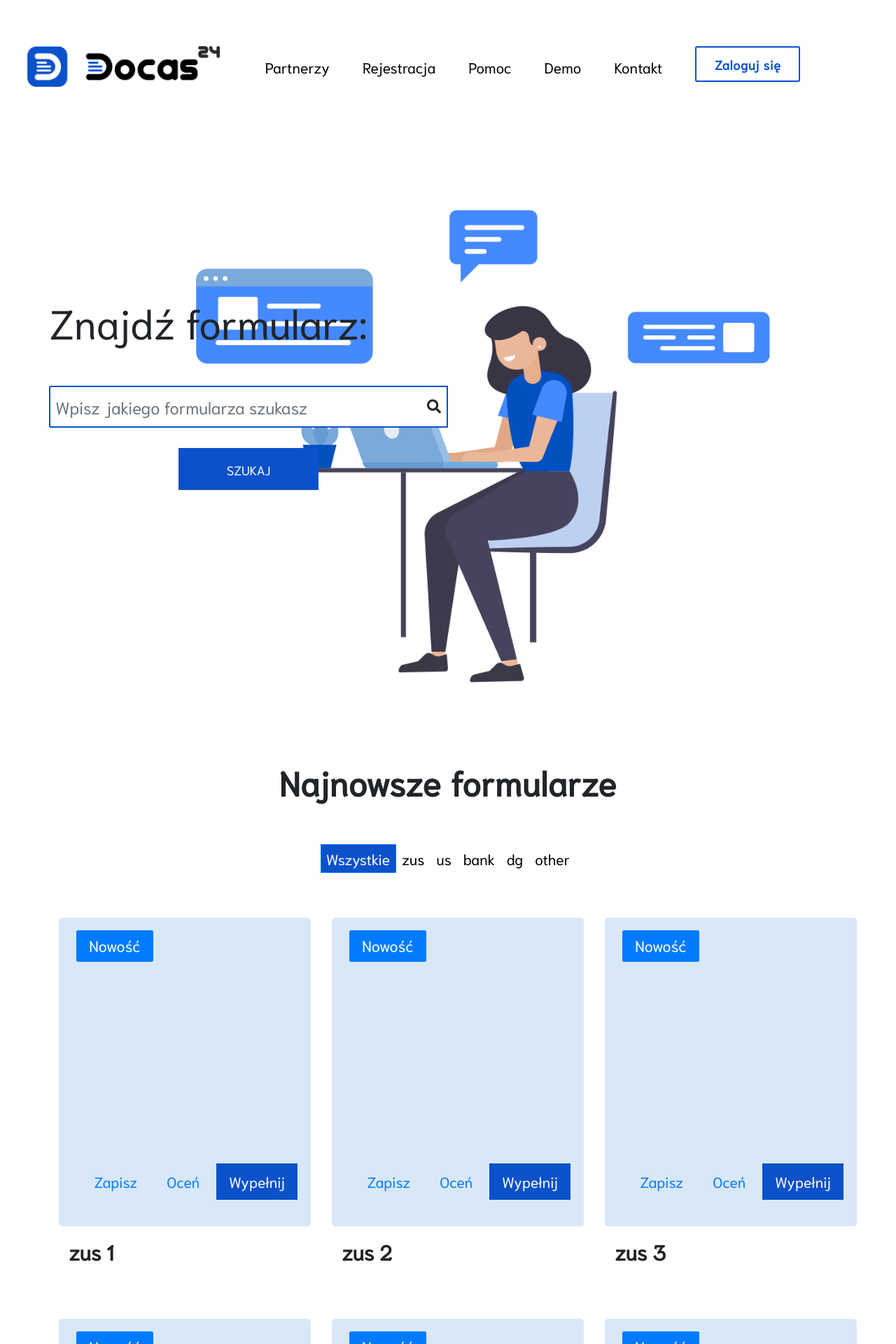
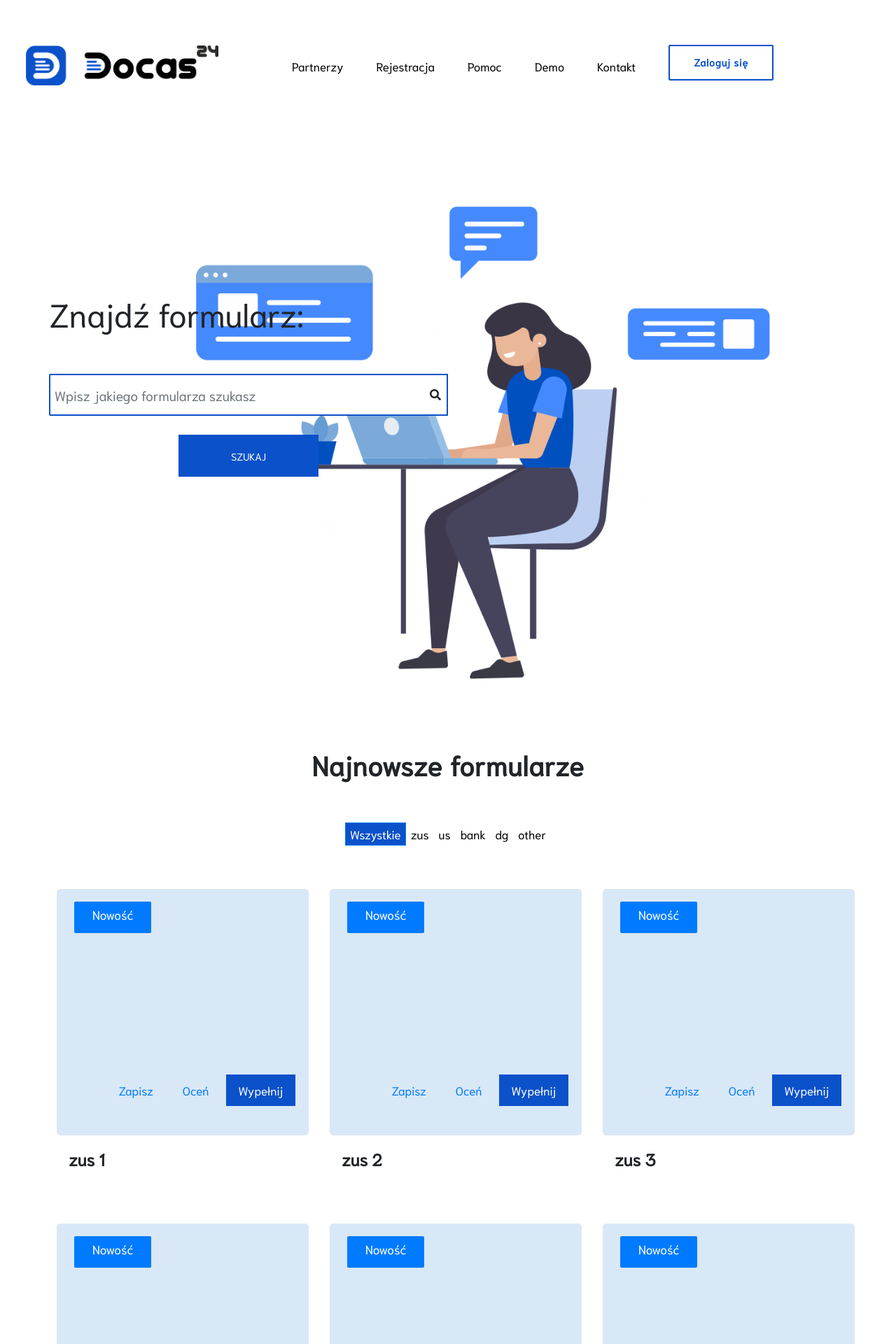
Before and after one commit to maciekbe1/Docas24, a React (Create React App) app in the folder client/: page / in a window 1280 px wide. Shown: the top 1920 px of the page at 70% size. Built offline with nearby package versions, Linux system fonts and the light colour scheme.

Commit message:
RWD hompage, change title

```diff
--- a/client/public/index.html
+++ b/client/public/index.html
@@ -24,7 +24,7 @@
       work correctly both with client-side routing and a non-root public URL.
       Learn how to configure a non-root public URL by running `npm run build`.
     -->
-    <title>React App</title>
+    <title>Docas24</title>
   </head>
   <body>
     <noscript>
--- a/client/src/styles/footer.css
+++ b/client/src/styles/footer.css
@@ -9,7 +9,7 @@ footer {
     opacity: 0.7;
     color: #39436f;
     font-family: Niramit;
-    font-size: 16px;
+    font-size: 1.6rem;
     font-weight: 400;
     line-height: 28px;
 }
--- a/client/src/styles/forms.css
+++ b/client/src/styles/forms.css
@@ -27,7 +27,7 @@
 .filtered-form-description {
     color: #666;
     font-family: Niramit;
-    font-size: 18px;
+    font-size: 1.8rem;
 }
 .filtered-form-component {
     margin-bottom: 85px;
--- a/client/src/styles/header.css
+++ b/client/src/styles/header.css
@@ -5,7 +5,7 @@
     margin-top:58px;
 }
 nav a {
-    font-size: 21px;
+    font-size: 2.1rem;
     line-height: 60px;
 }
 .logo {
@@ -41,7 +41,7 @@ nav a {
     width: 150px;
     height: 51px;
     line-height: 40px;
-    font-size: 18px;
+    font-size: 1.8rem;
     font-weight: bold;
     letter-spacing: .8px;
     border: 2px solid #0b51ca;
--- a/client/src/styles/homepage.css
+++ b/client/src/styles/homepage.css
@@ -22,7 +22,7 @@
     margin: 19px auto;
     background-color: #0b51ca;
     border: none;
-    font-size: 18px;
+    font-size: 1.8rem;
     line-height: 55px;
 }
 .docas-show-more {
@@ -35,7 +35,7 @@
     padding: 0 30px;
     background-color: #0b51ca;
     border: none;
-    font-size: 20px;
+    font-size: 2rem;
 }
 .block-find-form h1 {
     margin-bottom: 58px;
@@ -51,8 +51,8 @@
     justify-content: space-between;
     max-width: 570px;
     width: 100%;
-    height: 441px;
-    margin: 14px;
+    height: 44rem;
+    margin: 1.4rem;
     background-color: #d9e8f7;
     border-radius: 5px;
 }
@@ -61,7 +61,7 @@
     margin: 34px 19px 34px 0;
 }
 .square .badge {
-    font-size: 22px;
+    font-size: 2.2rem;
     height: 45px;
     max-width: 110px;
     padding: 10px 18px;
@@ -77,7 +77,7 @@
 .square-btns li {
     padding: 10px 18px;
     margin-left: 6px;
-    font-size: 21px;
+    font-size: 2.1rem;
 }
 .form-filter {
     display: flex;
@@ -102,10 +102,10 @@
     margin: 60px 0 0;
 }
 .form-btns-filters .btn {
-    font-size: 21px;
+    font-size: 2.1rem;
 }
 .form-btns-filters .btn-link {
-    font-size: 21px;
+    font-size: 2.1rem;
     color: black;
     text-decoration: none;
 }
@@ -129,7 +129,7 @@
     margin: 0 0 0 122px;
 }
 .explore-docas-text p {
-    font-size: 23px;
+    font-size: 2.3rem;
     margin: 56px 0 0 4px;
     line-height: 37px;
 }
@@ -140,7 +140,7 @@
     height: 61px;
     width: 200px;
     margin-right: 12px;
-    font-size: 20px;
+    font-size: 2rem;
     text-transform: uppercase;
 }
 .macbook {
@@ -201,7 +201,7 @@
     margin-top: 335px;
 }
 .news h2 {
-    font-size: 55px;
+    font-size: 5.5rem;
     text-align: center;
     margin-bottom: 100px;
 }
@@ -224,12 +224,12 @@
     margin: 32px 0 40px 48px;
 }
 .news-text h3 {
-    font-size: 21px;
+    font-size: 2.1rem;
     line-height: 32px;
     color: #0b51ca;
 }
 .news-text p {
-    font-size: 16px;
+    font-size: 1.6rem;
     line-height: 28px;
     margin-top: 34px;
 }
@@ -269,25 +269,6 @@
 
 [alt="lines"] {
     z-index: -100;
-}
-
-@media (min-width: 576px) {
-
-}
-
-@media (max-width: 768px) {
-    .news {
-        display: none;
-    }
-    .block-reviews {
-        display: none;
-    }
-}
-
-@media (min-width: 992px) {
-    .news .row {
-        flex-wrap: nowrap;
-    }
 }
 
 @media (max-width: 1200px) {
@@ -344,10 +325,35 @@
     .square {
         max-width: 100%;
     }
+    .macbook {
+        display: block;
+    }
+    .macbook img {
+        width: 100%;
+    }
+    .explore-docas-btns button {
+        height: 50px;
+        width: 150px;
+    }
+    .news {
+        display: none;
+    }
+    .block-reviews {
+        display: none;
+    }
+    .block-last-form {
+    margin-top: 0;
+    }
+}
+
+@media (min-width: 992px) {
+    .news .row {
+        flex-wrap: nowrap;
+    }
 }
 
 @media (min-width: 1400px) {
     .square-btns li {
-        font-size: 28px;
+        font-size: 2.8rem;
     }
 }
--- a/client/src/styles/main.css
+++ b/client/src/styles/main.css
@@ -57,7 +57,7 @@ ul {
     box-shadow: 0 25px 42px rgba(69, 137, 254, 0.35);
     background-color: #0b51ca;
     border: none;
-    font-size: 18px;
+    font-size: 1.8rem;
     letter-spacing: 1.5px;
 }
 .docas-btn-outline-primary {
@@ -67,7 +67,7 @@ ul {
     box-shadow: 0 25px 42px rgba(69, 137, 254, 0.35);
     background-color: #fff;
     border: 2px solid #0b51ca;
-    font-size: 18px;
+    font-size: 1.8rem;
     letter-spacing: 1.5px;
 }
 .docas-btn-outline-primary:hover {
@@ -86,7 +86,7 @@ ul {
 .docas-input {
     height: 60px;
     border: 2px solid #0b51ca;
-    font-size: 24px;
+    font-size: 2.4rem;
     position: relative;
 }
 
@@ -109,3 +109,9 @@ ul {
 .container-fluid {
     max-width: 1920px;
 }
+
+@media (max-width: 1600px) {
+    html {
+        font-size: 50% !important;
+    }
+}
```
